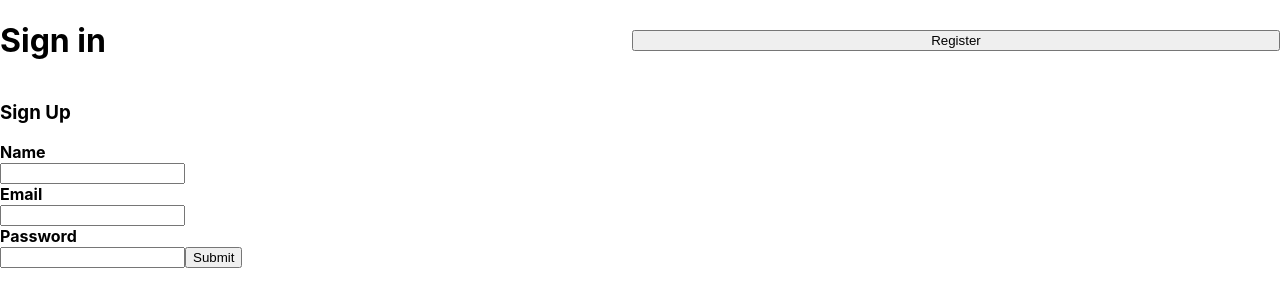
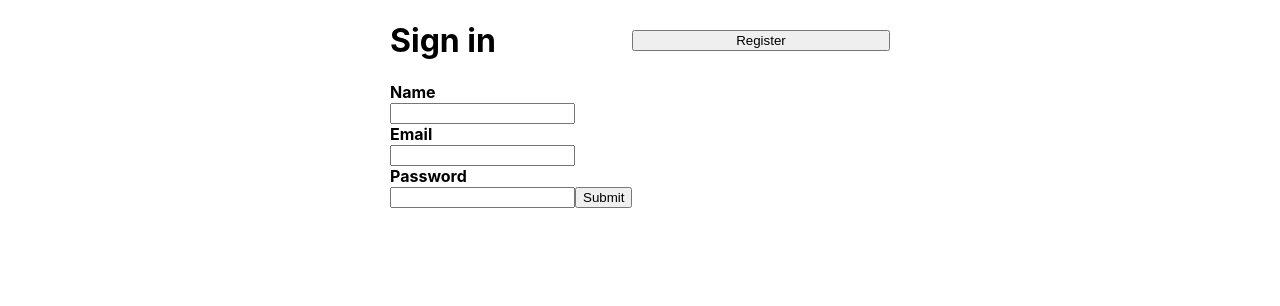
Before and after one commit to yshubber03/JP-Morgan-ReBuilding-Aurora, a React (Create React App) app in the folder frontendaurora/: page / in a window 1280 px wide. Shown: the top 306 px of the page. Built offline with nearby package versions, Linux system fonts and the light colour scheme.

Commit message:
with a password now

```diff
--- a/frontendaurora/src/signin.css
+++ b/frontendaurora/src/signin.css
@@ -1,3 +1,6 @@
+{
+    font-family: Arial, Helvetica, sans-serif;
+}
 #toprow {
     display: flex;
     justify-content: space-between;
@@ -7,3 +10,11 @@
 .half-width {
     flex: 1;
 }
+
+#container{
+    max-width: 500px;
+
+    margin: auto;
+    align-items: center;
+    height: 100vh;
+}
--- a/frontendaurora/src/signin.js
+++ b/frontendaurora/src/signin.js
@@ -37,7 +37,7 @@ export default function SignUp(props){
     }
 
     return(
-      <div>
+      <div id="container">
 
         <div id="toprow" className="">
             <h1 id="" className="half-width">
@@ -49,7 +49,6 @@ export default function SignUp(props){
         </div>
 
         <div id = "signup">
-            <h3>Sign Up</h3>
             <form onSubmit={handleSubmit}>
             {/* name */}
             <div><strong>Name</strong></div>
```
